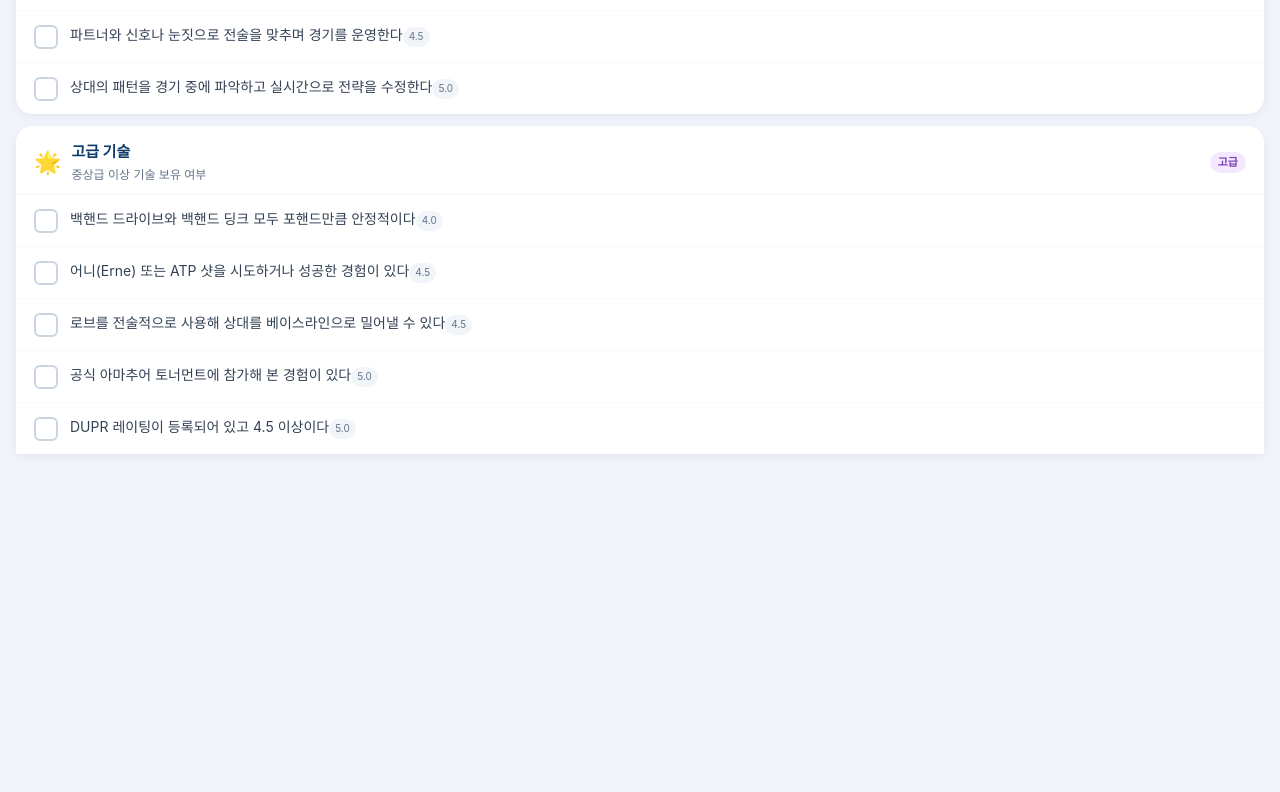
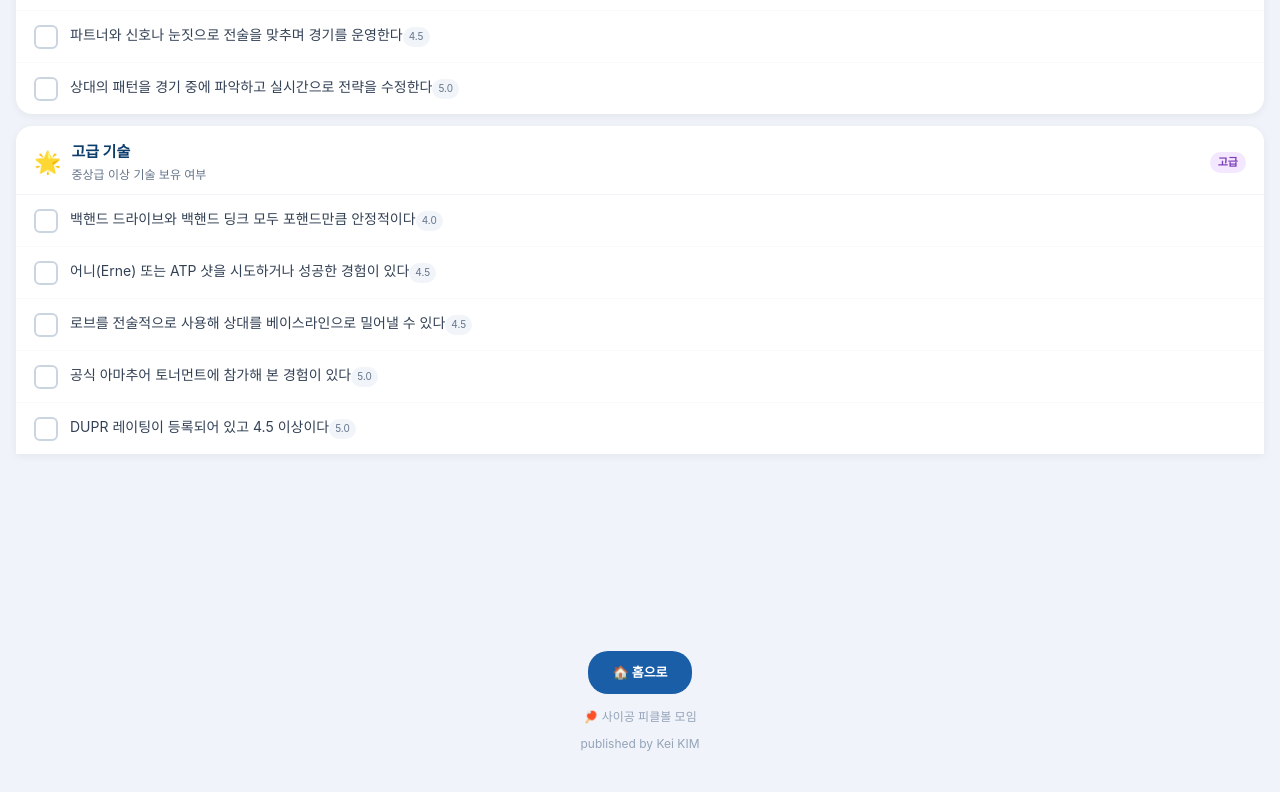
Before and after one commit to keikim8753/pickle, a plain HTML site: page level-check.html in a window 1280 px wide. Shown: the part 2533-3325 px from the top of the page. Before the commit the page ends 3156 px from the top, so only its background shows below. Drawn offline with Linux system fonts and the light colour scheme.

Commit message:
minor revised

```diff
--- a/level-check.html
+++ b/level-check.html
@@ -96,6 +96,7 @@ body{font-family:-apple-system,BlinkMacSystemFont,'Apple SD Gothic Neo','Malgun
 /* TOAST */
 .toast{position:fixed;bottom:100px;left:50%;transform:translateX(-50%);background:#1a1a2e;color:#fff;padding:10px 20px;border-radius:20px;font-size:13px;font-weight:500;z-index:999;opacity:0;transition:opacity .3s;white-space:nowrap}
 .toast.show{opacity:1}
+.footer{text-align:center;padding:28px 20px 36px;color:#94a3b8;font-size:12px;line-height:1.9}
 </style>
 </head>
 <body>
@@ -443,5 +444,12 @@ function showToast(msg) {
 
 updateProgress();
 </script>
+
+<div class="footer">
+  <a href="index.html" style="display:inline-block;margin-bottom:12px;padding:9px 24px;background:#1A5EA8;color:#fff;border-radius:20px;text-decoration:none;font-size:13px;font-weight:700">🏠 홈으로</a><br>
+  🏓 사이공 피클볼 모임<br>
+  <span style="display:inline-block;margin-top:4px">published by Kei KIM</span>
+</div>
+
 </body>
 </html>
```
Also changed, not shown: glossary.html (+3 -2 lines), guide.html (+1 -0 lines).
